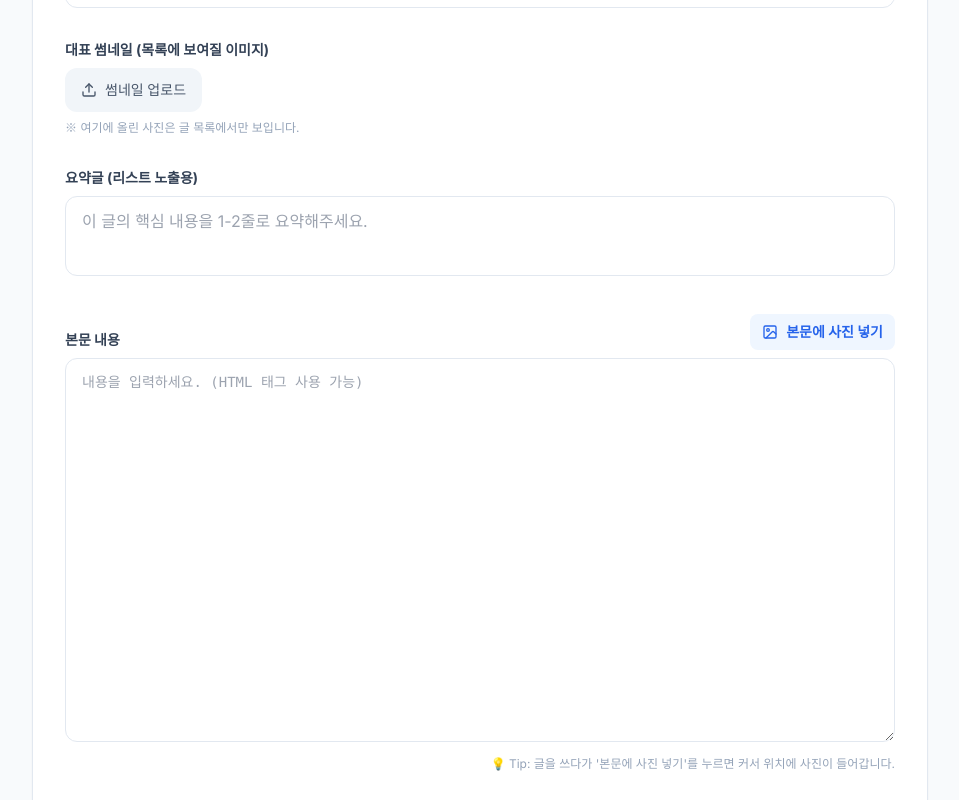
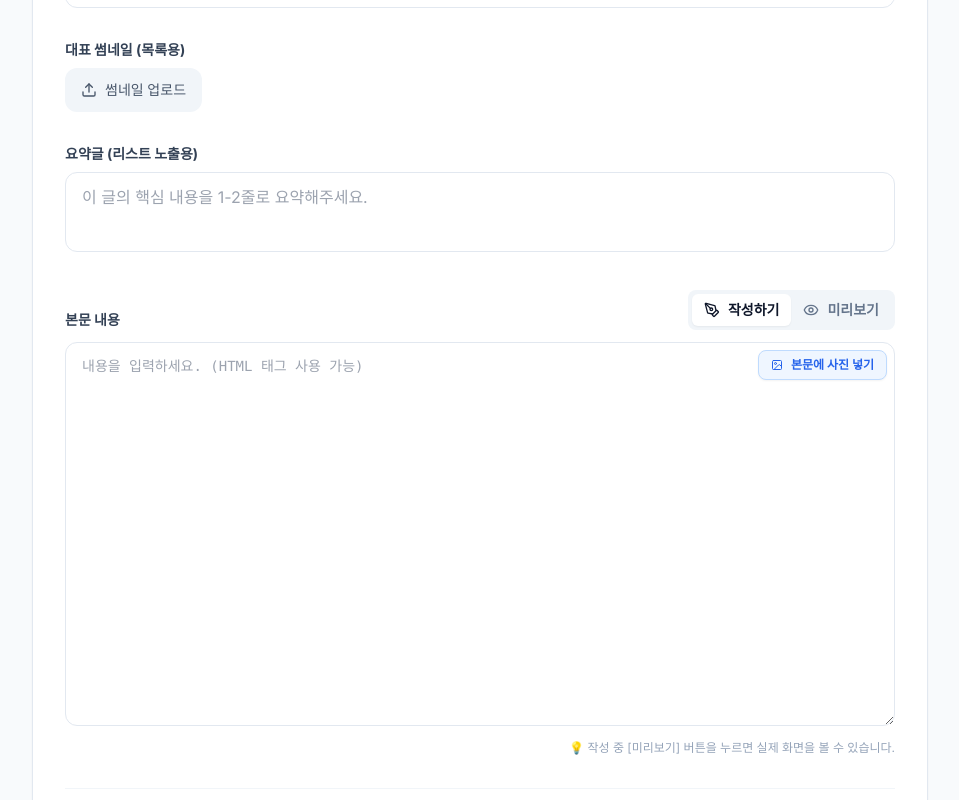
Before and after one commit to thebarondb-star/car-blog-site, a Next.js app: page /admin/write in a window 1280 px wide. Shown: the part 520-1320 px from the top of the page, without its empty margins (160-1119 px from the left). Built offline with nearby package versions, Linux system fonts and the light colour scheme; no server answers.

Commit message:
닥터렌트 리브랜딩 및 카테고리 순서 고정

```diff
--- a/app/admin/write/page.tsx
+++ b/app/admin/write/page.tsx
@@ -3,38 +3,39 @@
 import { useState, useRef } from "react";
 import { useRouter } from "next/navigation";
 import { supabase } from "@/lib/supabase";
-import { ArrowLeft, Save, Upload, Loader2, Image as ImageIcon } from "lucide-react";
+import { ArrowLeft, Save, Upload, Loader2, Image as ImageIcon, Eye, PenTool } from "lucide-react";
 import Link from "next/link";
 import Image from "next/image";
 
-// ✅ 카테고리 목록 (버튼형 UI 유지)
+// ✅ 카테고리 목록
 const CATEGORIES = ["닥터렌트는?", "호갱탈출", "장기렌트정보"];
 
 export default function AdminWrite() {
   const router = useRouter();
-  const textareaRef = useRef<HTMLTextAreaElement>(null); // 커서 위치 파악용
+  const textareaRef = useRef<HTMLTextAreaElement>(null);
 
   const [loading, setLoading] = useState(false);
   const [uploadingThumbnail, setUploadingThumbnail] = useState(false);
   const [uploadingBody, setUploadingBody] = useState(false);
 
-  // 입력값 상태 관리
+  // ✨ [추가됨] 작성모드 vs 미리보기 모드 상태 관리
+  const [viewMode, setViewMode] = useState<"write" | "preview">("write");
+
   const [formData, setFormData] = useState({
-    password: "", // ✅ 비밀번호 필드 부활
+    password: "",
     title: "",
     category: CATEGORIES[0],
     desc_text: "",
     content: "",
-    image_url: "", // 썸네일용 이미지 주소
+    image_url: "",
   });
 
-  // 텍스트 입력 핸들러
   const handleChange = (e: React.ChangeEvent<HTMLInputElement | HTMLTextAreaElement>) => {
     const { name, value } = e.target;
     setFormData((prev) => ({ ...prev, [name]: value }));
   };
 
-  // ✅ 1. 썸네일 이미지 업로드 (따로 올리기)
+  // 1. 썸네일 이미지 업로드
   const handleThumbnailUpload = async (e: React.ChangeEvent<HTMLInputElement>) => {
     try {
       setUploadingThumbnail(true);
@@ -43,7 +44,7 @@ export default function AdminWrite() {
       const file = e.target.files[0];
       const fileExt = file.name.split(".").pop();
       const fileName = `thumb_${Date.now()}.${fileExt}`;
-      const filePath = `consult_photos/${fileName}`; // 기존 버킷 경로 유지
+      const filePath = `consult_photos/${fileName}`;
 
       const { error: uploadError } = await supabase.storage
         .from("consult_photos")
@@ -61,7 +62,7 @@ export default function AdminWrite() {
     }
   };
 
-  // ✅ 2. 본문 중간 삽입 이미지 업로드 (커서 위치에 삽입)
+  // 2. 본문 중간 삽입 이미지 업로드
   const handleBodyImageUpload = async (e: React.ChangeEvent<HTMLInputElement>) => {
     try {
       if (!e.target.files || e.target.files.length === 0) return;
@@ -80,7 +81,6 @@ export default function AdminWrite() {
 
       const { data } = supabase.storage.from("consult_photos").getPublicUrl(filePath);
 
-      // ✨ [핵심 수정] 커서 위치에 태그 삽입하기
       const imgTag = `\n<img src="${data.publicUrl}" alt="첨부이미지" class="w-full rounded-xl shadow-md my-4" />\n`;
 
       const textarea = textareaRef.current;
@@ -88,13 +88,9 @@ export default function AdminWrite() {
         const start = textarea.selectionStart;
         const end = textarea.selectionEnd;
         const text = formData.content;
-
-        // 커서 앞 내용 + 이미지 태그 + 커서 뒤 내용 합치기
         const newContent = text.substring(0, start) + imgTag + text.substring(end);
-
         setFormData(prev => ({ ...prev, content: newContent }));
       } else {
-        // 만약 에러로 커서를 못 찾으면 그냥 뒤에 붙임
         setFormData(prev => ({ ...prev, content: prev.content + imgTag }));
       }
 
@@ -102,7 +98,7 @@ export default function AdminWrite() {
       alert("본문 이미지 업로드 실패: " + error.message);
     } finally {
       setUploadingBody(false);
-      e.target.value = ""; // 같은 파일 재선택 가능하게 초기화
+      e.target.value = "";
     }
   };
 
@@ -110,7 +106,6 @@ export default function AdminWrite() {
   const handleSubmit = async (e: React.FormEvent) => {
     e.preventDefault();
 
-    // ✅ 비밀번호 확인 로직 복구
     if (formData.password !== "dlrns6632!") {
       alert("관리자 비밀번호가 틀렸습니다.");
       return;
@@ -126,7 +121,6 @@ export default function AdminWrite() {
     try {
       setLoading(true);
 
-      // 날짜 포맷 (YYYY.MM.DD)
       const today = new Date();
       const dateText = `${today.getFullYear()}.${String(today.getMonth() + 1).padStart(2, '0')}.${String(today.getDate()).padStart(2, '0')}`;
 
@@ -136,16 +130,16 @@ export default function AdminWrite() {
           category: formData.category,
           desc_text: formData.desc_text,
           content: formData.content,
-          image_url: formData.image_url, // 썸네일
+          image_url: formData.image_url,
           date_text: dateText,
-          color_class: "bg-slate-800" // 기본 배경색
+          color_class: "bg-slate-800"
         },
       ]);
 
       if (error) throw error;
 
       alert("글이 성공적으로 등록되었습니다!");
-      router.push("/"); // 메인으로 이동
+      router.push("/");
       router.refresh();
     } catch (error: any) {
       console.error(error);
@@ -158,7 +152,6 @@ export default function AdminWrite() {
   return (
     <div className="min-h-screen bg-slate-50 p-6 md:p-10">
       <div className="max-w-4xl mx-auto">
-        {/* 상단 헤더 */}
         <div className="flex items-center justify-between mb-8">
           <Link href="/" className="flex items-center text-slate-500 hover:text-slate-900 transition font-medium">
             <ArrowLeft className="w-5 h-5 mr-2" />
@@ -169,7 +162,7 @@ export default function AdminWrite() {
 
         <form onSubmit={handleSubmit} className="bg-white rounded-2xl shadow-sm border border-slate-200 p-8 space-y-8">
 
-          {/* 0. 비밀번호 (최상단 배치) */}
+          {/* 0. 비밀번호 */}
           <div>
             <label className="block text-sm font-bold text-slate-700 mb-2">관리자 비밀번호 🔒</label>
             <input
@@ -184,7 +177,7 @@ export default function AdminWrite() {
 
           <hr className="border-slate-100" />
 
-          {/* 1. 카테고리 선택 (버튼형 UI 유지) */}
+          {/* 1. 카테고리 */}
           <div>
             <label className="block text-sm font-bold text-slate-700 mb-3">카테고리 선택</label>
             <div className="flex flex-wrap gap-2">
@@ -207,7 +200,7 @@ export default function AdminWrite() {
             </div>
           </div>
 
-          {/* 2. 제목 입력 */}
+          {/* 2. 제목 */}
           <div>
             <label className="block text-sm font-bold text-slate-700 mb-2">제목</label>
             <input
@@ -220,9 +213,9 @@ export default function AdminWrite() {
             />
           </div>
 
-          {/* 3. 썸네일 이미지 (따로 업로드) */}
+          {/* 3. 썸네일 */}
           <div>
-            <label className="block text-sm font-bold text-slate-700 mb-2">대표 썸네일 (목록에 보여질 이미지)</label>
+            <label className="block text-sm font-bold text-slate-700 mb-2">대표 썸네일 (목록용)</label>
             <div className="flex items-center gap-4">
               <label className="cursor-pointer bg-slate-100 hover:bg-slate-200 text-slate-600 px-4 py-3 rounded-xl flex items-center gap-2 transition font-medium text-sm">
                 {uploadingThumbnail ? <Loader2 className="w-4 h-4 animate-spin" /> : <Upload className="w-4 h-4" />}
@@ -235,10 +228,9 @@ export default function AdminWrite() {
                 </div>
               )}
             </div>
-            <p className="text-xs text-slate-400 mt-2">※ 여기에 올린 사진은 글 목록에서만 보입니다.</p>
           </div>
 
-          {/* 4. 요약글 입력 */}
+          {/* 4. 요약글 */}
           <div>
             <label className="block text-sm font-bold text-slate-700 mb-2">요약글 (리스트 노출용)</label>
             <textarea
@@ -250,31 +242,67 @@ export default function AdminWrite() {
             />
           </div>
 
-          {/* 5. 본문 입력 (중간 삽입 기능 포함) */}
+          {/* 5. 본문 입력 (미리보기 기능 추가됨) */}
           <div>
-            <div className="flex justify-between items-end mb-2">
+            <div className="flex justify-between items-end mb-3">
               <label className="block text-sm font-bold text-slate-700">본문 내용</label>
 
-              {/* ✨ 본문 이미지 삽입 버튼 ✨ */}
+              {/* ✨ 뷰 모드 전환 버튼 (작성 / 미리보기) */}
+              <div className="flex bg-slate-100 p-1 rounded-lg">
+                <button
+                  type="button"
+                  onClick={() => setViewMode("write")}
+                  className={`flex items-center gap-2 px-3 py-1.5 rounded-md text-sm font-bold transition ${viewMode === 'write' ? 'bg-white text-slate-900 shadow-sm' : 'text-slate-500 hover:text-slate-700'}`}
+                >
+                  <PenTool className="w-4 h-4" /> 작성하기
+                </button>
+                <button
+                  type="button"
+                  onClick={() => setViewMode("preview")}
+                  className={`flex items-center gap-2 px-3 py-1.5 rounded-md text-sm font-bold transition ${viewMode === 'preview' ? 'bg-white text-blue-600 shadow-sm' : 'text-slate-500 hover:text-slate-700'}`}
+                >
+                  <Eye className="w-4 h-4" /> 미리보기
+                </button>
+              </div>
+            </div>
+
+            {/* 작성 모드일 때 */}
+            {viewMode === "write" && (
+              <div className="relative">
+                {/* 본문 사진 추가 버튼 */}
+                <div className="absolute top-2 right-2 z-10">
                   <label className={`
-                cursor-pointer flex items-center gap-2 px-3 py-2 rounded-lg text-sm font-bold transition
+                    cursor-pointer flex items-center gap-2 px-3 py-1.5 rounded-lg text-xs font-bold transition shadow-sm border border-blue-200
                     ${uploadingBody ? "bg-slate-100 text-slate-400" : "bg-blue-50 text-blue-600 hover:bg-blue-100"}
                   `}>
-                {uploadingBody ? <Loader2 className="w-4 h-4 animate-spin" /> : <ImageIcon className="w-4 h-4" />}
+                    {uploadingBody ? <Loader2 className="w-3 h-3 animate-spin" /> : <ImageIcon className="w-3 h-3" />}
                     {uploadingBody ? "업로드 중..." : "본문에 사진 넣기"}
                     <input type="file" accept="image/*" onChange={handleBodyImageUpload} className="hidden" disabled={uploadingBody} />
                   </label>
                 </div>
 
                 <textarea
-              ref={textareaRef} // ✨ 커서 위치 파악을 위한 연결
+                  ref={textareaRef}
                   name="content"
                   value={formData.content}
                   onChange={handleChange}
                   placeholder="내용을 입력하세요. (HTML 태그 사용 가능)"
                   className="w-full px-4 py-3 rounded-xl border border-slate-200 focus:outline-none focus:ring-2 focus:ring-blue-500 transition h-96 font-mono text-sm leading-relaxed"
                 />
-            <p className="text-xs text-slate-400 mt-2 text-right">💡 Tip: 글을 쓰다가 '본문에 사진 넣기'를 누르면 커서 위치에 사진이 들어갑니다.</p>
+                <p className="text-xs text-slate-400 mt-2 text-right">💡 작성 중 [미리보기] 버튼을 누르면 실제 화면을 볼 수 있습니다.</p>
+              </div>
+            )}
+
+            {/* ✨ 미리보기 모드일 때 (HTML 렌더링) */}
+            {viewMode === "preview" && (
+              <div className="w-full min-h-[384px] max-h-[600px] overflow-y-auto px-6 py-6 rounded-xl border border-slate-200 bg-white prose prose-slate max-w-none">
+                {formData.content ? (
+                  <div dangerouslySetInnerHTML={{ __html: formData.content }} />
+                ) : (
+                  <p className="text-slate-400 text-center py-20">작성된 내용이 없습니다.</p>
+                )}
+              </div>
+            )}
           </div>
 
           {/* 저장 버튼 */}
```
Lines whose indentation alone changed are shown as unchanged.
